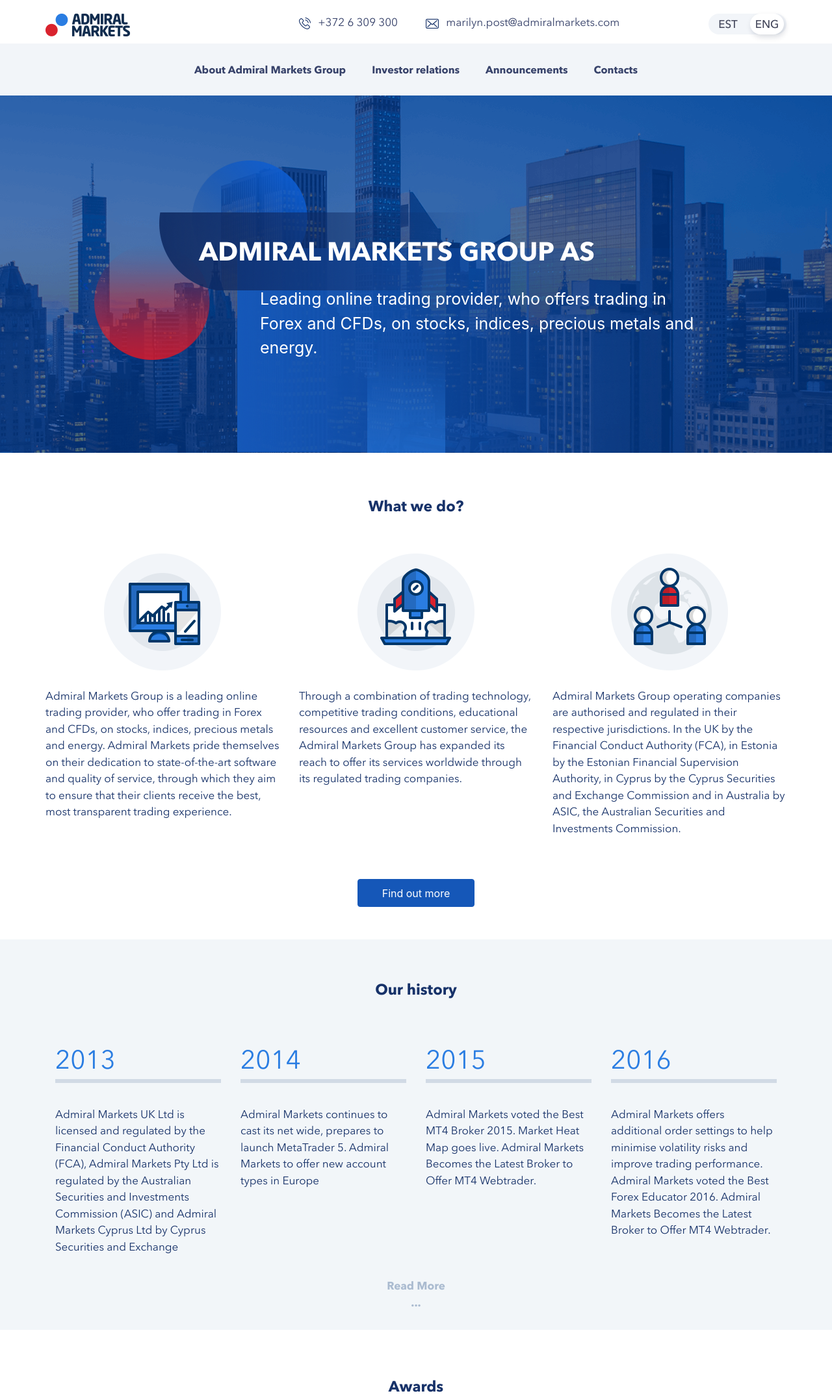
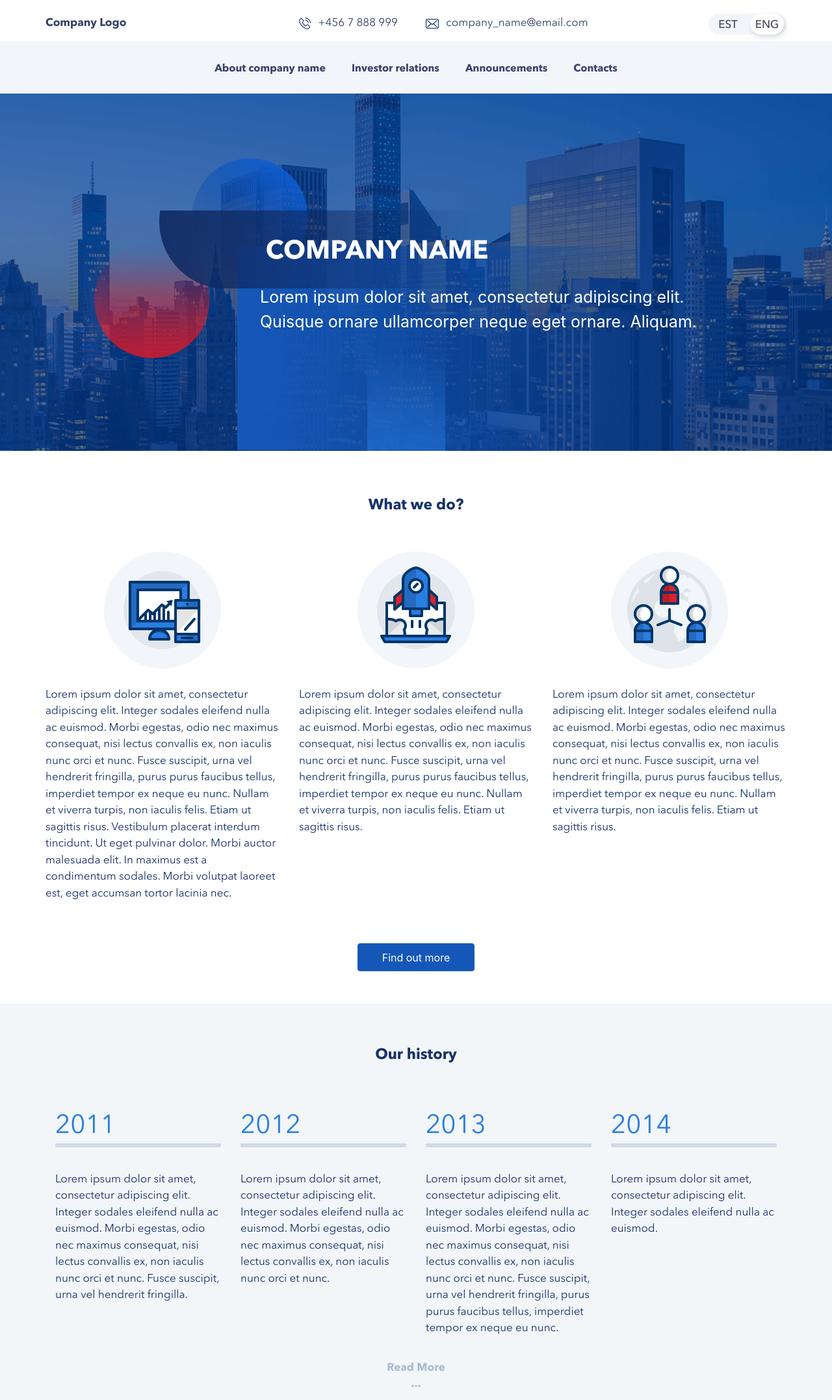
Before and after one commit to OleeeG1103/AdmiralMarket, a website: page docs/index.html in a window 1280 px wide. Shown: the top 2155 px of the page at 65% size. Drawn offline with nearby package versions, Linux system fonts and the light colour scheme; files whose address does not match are found by name.

Commit message:
ReProject (ReCss, ReHtml)

```diff
--- a/docs/index.html
+++ b/docs/index.html
@@ -4,7 +4,7 @@
 <head>
     <meta charset="UTF-8">
     <meta name="viewport" content="width=device-width, initial-scale=1, maximum-scale=1">
-    <title>Admiral Market</title>
+    <title>Company Name</title>
     <script src="https://ajax.googleapis.com/ajax/libs/jquery/1.9.1/jquery.min.js"></script>
     <link rel="stylesheet" href="css/style.css">
 
@@ -14,17 +14,17 @@
 <div class="container header">
     <div class="row">
         <div class="col-xl-2 offset-xl-0 col-lg-2 offset-lg-0 col-md-3 offset-md-0 col-sm-4 col-5 offset-0 logo">
-            <a href="index.html"><img src="img/am-logo.png" alt="am-logo"></a>
+            <a href="index.html">Company Logo</a>
         </div>
 
         <div class="col-xl-2 offset-xl-2 col-lg-3 offset-lg-1 col-md-3 phone">
             <img src="img/phone.png" alt="phone">
-            <span>+372 6 309 300</span>
+            <span>+456 7 888 999</span>
         </div>
 
         <div class="col-xl-4 col-lg-4 col-md-4 email">
             <img src="img/email-ico.png" alt="email">
-            <span>marilyn.post@admiralmarkets.com</span>
+            <span>company_name@email.com</span>
         </div>
 
         <div class="col-xl-2 col-lg-2 col-md-2 language-wrapper">
@@ -48,7 +48,7 @@
 <div class="container-fluid navigation-wrapper">
     <div class="row">
         <div class="col-xl-8 offset-xl-2 col-lg-10 offset-lg-1 col-md-12 navigation">
-    <span class="navigation__item">About Admiral Markets Group
+    <span class="navigation__item">About company name
     <ul class="navigation__item-open">
         <a href="#"><li>item 1</li></a>
         <a href="#"><li>item 2</li></a>
@@ -78,10 +78,10 @@
                 <div class="blue-ring"></div>
                 <div class="red-ring"></div>
                 <div class="heading">
-                    <span>ADMIRAL MARKETS GROUP AS</span>
+                    <span>COMPANY NAME</span>
                 </div>
                 <div class="big-blue-box">
-                    <span>Leading online trading provider, who offers trading in Forex and CFDs, on stocks, indices, precious metals and energy. </span>
+                    <span>Lorem ipsum dolor sit amet, consectetur adipiscing elit. Quisque ornare ullamcorper neque eget ornare. Aliquam. </span>
                     <div class="small-blue-box"></div>
                 </div>
             </div>
@@ -102,9 +102,7 @@
                 <img src="img/am-profider-icon.png" alt="icon">
             </div>
             <div class="text">
-                <p>Admiral Markets Group is a leading online trading provider, who offer trading in Forex and CFDs, on stocks, indices, precious metals and energy.
-                    Admiral Markets pride themselves on their dedication to state-of-the-art software and quality of service, through which they aim to ensure that their clients receive the best, most transparent trading experience.
-                </p>
+                <p>Lorem ipsum dolor sit amet, consectetur adipiscing elit. Integer sodales eleifend nulla ac euismod. Morbi egestas, odio nec maximus consequat, nisi lectus convallis ex, non iaculis nunc orci et nunc. Fusce suscipit, urna vel hendrerit fringilla, purus purus faucibus tellus, imperdiet tempor ex neque eu nunc. Nullam et viverra turpis, non iaculis felis. Etiam ut sagittis risus. Vestibulum placerat interdum tincidunt. Ut eget pulvinar dolor. Morbi auctor malesuada elit. In maximus est a condimentum sodales. Morbi volutpat laoreet est, eget accumsan tortor lacinia nec.
             </div>
         </div>
         <div class="col-xl-4 offset-xl-0 col-lg-4 offset-lg-0 col-md-4 offset-md-0 col-10 offset-1 information__card">
@@ -112,8 +110,7 @@
                 <img src="img/am-technology-icon.png" alt="icon">
             </div>
             <div class="text">
-                <p>Through a combination of trading technology, competitive trading conditions, educational resources and excellent customer service,
-                    the Admiral Markets Group has expanded its reach to offer its services worldwide through its regulated trading companies.
+                <p>Lorem ipsum dolor sit amet, consectetur adipiscing elit. Integer sodales eleifend nulla ac euismod. Morbi egestas, odio nec maximus consequat, nisi lectus convallis ex, non iaculis nunc orci et nunc. Fusce suscipit, urna vel hendrerit fringilla, purus purus faucibus tellus, imperdiet tempor ex neque eu nunc. Nullam et viverra turpis, non iaculis felis. Etiam ut sagittis risus.
                 </p>
             </div>
         </div>
@@ -122,10 +119,7 @@
                 <img src="img/am-team-icon.png" alt="icon">
             </div>
             <div class="text">
-                <p>Admiral Markets Group operating companies are authorised and regulated in their
-                    respective jurisdictions. In the UK by the Financial Conduct Authority (FCA), in Estonia by the Estonian Financial Supervision
-                    Authority, in Cyprus by the Cyprus Securities and Exchange Commission and in Australia by ASIC, the Australian Securities and
-                    Investments Commission.
+                <p>Lorem ipsum dolor sit amet, consectetur adipiscing elit. Integer sodales eleifend nulla ac euismod. Morbi egestas, odio nec maximus consequat, nisi lectus convallis ex, non iaculis nunc orci et nunc. Fusce suscipit, urna vel hendrerit fringilla, purus purus faucibus tellus, imperdiet tempor ex neque eu nunc. Nullam et viverra turpis, non iaculis felis. Etiam ut sagittis risus.
                 </p>
             </div>
         </div>
@@ -149,14 +143,32 @@
         <div class="row">
             <div class="col-xl-3 col-lg-3 col-md-3 history__year">
                 <div class="history__year-title">
+                    <span>2011</span>
+                </div>
+                <div class="history__year-text">
+                    <span>
+                        Lorem ipsum dolor sit amet, consectetur adipiscing elit. Integer sodales eleifend nulla ac euismod. Morbi egestas, odio nec maximus consequat, nisi lectus convallis ex, non iaculis nunc orci et nunc. Fusce suscipit, urna vel hendrerit fringilla.
+                    </span>
+                </div>
+            </div>
+            <div class="col-xl-3 col-lg-3 col-md-3 history__year">
+                <div class="history__year-title">
+                    <span>2012</span>
+                </div>
+                <div class="history__year-text">
+                    <span>
+                        Lorem ipsum dolor sit amet, consectetur adipiscing elit. Integer sodales eleifend nulla ac euismod. Morbi egestas, odio nec maximus consequat, nisi lectus convallis ex, non iaculis nunc orci et nunc.
+                    </span>
+                </div>
+            </div>
+            <div class="col-xl-3 col-lg-3 col-md-3 history__year">
+                <div class="history__year-title">
                     <span>2013</span>
                 </div>
                 <div class="history__year-text">
-                    <span>
-                        Admiral Markets UK Ltd is licensed and regulated by the Financial
-                        Conduct Authority (FCA), Admiral Markets Pty Ltd is regulated by the Australian Securities and Investments Commission (ASIC) and
-                        Admiral Markets Cyprus Ltd by Cyprus Securities and Exchange
-                    </span>
+                   <span>
+                       Lorem ipsum dolor sit amet, consectetur adipiscing elit. Integer sodales eleifend nulla ac euismod. Morbi egestas, odio nec maximus consequat, nisi lectus convallis ex, non iaculis nunc orci et nunc. Fusce suscipit, urna vel hendrerit fringilla, purus purus faucibus tellus, imperdiet tempor ex neque eu nunc.
+                   </span>
                 </div>
             </div>
             <div class="col-xl-3 col-lg-3 col-md-3 history__year">
@@ -165,27 +177,7 @@
                 </div>
                 <div class="history__year-text">
                     <span>
-                        Admiral Markets continues to cast its net wide, prepares to launch MetaTrader 5. Admiral Markets to offer new account types in Europe
-                    </span>
-                </div>
-            </div>
-            <div class="col-xl-3 col-lg-3 col-md-3 history__year">
-                <div class="history__year-title">
-                    <span>2015</span>
-                </div>
-                <div class="history__year-text">
-                   <span>
-                       Admiral Markets voted the Best MT4 Broker 2015. Market Heat Map goes live. Admiral Markets Becomes the Latest Broker to Offer MT4 Webtrader.
-                   </span>
-                </div>
-            </div>
-            <div class="col-xl-3 col-lg-3 col-md-3 history__year">
-                <div class="history__year-title">
-                    <span>2016</span>
-                </div>
-                <div class="history__year-text">
-                    <span>
-                        Admiral Markets offers additional order settings to help minimise volatility risks and improve trading performance. Admiral Markets voted the Best Forex Educator 2016. Admiral Markets Becomes the Latest Broker to Offer MT4 Webtrader.
+                        Lorem ipsum dolor sit amet, consectetur adipiscing elit. Integer sodales eleifend nulla ac euismod.
                     </span>
                 </div>
             </div>
@@ -248,15 +240,12 @@
     <div class="container footer">
         <div class="row">
             <div class="col-xl-2 col-lg-2 col-md-3 col-sm-12 footer__logo">
-                <span>
-                <img src="img/am-footer-logo.png" alt="icon">
-                </span>
+                <a href="index.html">Company Logo</a>
             </div>
 
             <div class="col-xl-10 col-lg-10 col-md-9 col-sm-12 footer__text">
                 <span>
-                    Risk warning: Please note that various companies offering services under the trademark Admiral Markets are separate legal entities.
-The company, which is providing services under the Admiral Markets trademark in the country of your residence, may not be regulated by the above referred financial regulatory authorities.
+                    Lorem ipsum dolor sit amet, consectetur adipiscing elit. Integer sodales eleifend nulla ac euismod. Morbi egestas, odio nec maximus consequat, nisi lectus convallis ex, non iaculis nunc orci et nunc. Fusce suscipit, urna vel hendrerit fringilla, purus purus faucibus tellus, imperdiet tempor ex neque eu nunc.
                 </span>
             </div>
         </div>
@@ -280,7 +269,7 @@
                            <div class="card-header" id="headingOne">
                                <h5 class="mb-0">
                                    <button class="btn btn-link" type="button" data-toggle="collapse" data-target="#collapseOne" aria-expanded="false" aria-controls="collapseOne">
-                                       <span>About Admiral Markets Group</span><img src="img/open.svg">
+                                       <span>About company name</span><img src="img/open.svg">
                                    </button>
                                </h5>
                            </div>
@@ -325,10 +314,8 @@
                        </div>
                    </div>
                        </div></li>
-                    <li class="list-group-item">About Admiral Markets Group</li>
-                    <li class="list-group-item">Investor relations</li>
-                    <li class="list-group-item">Announcements</li>
-                    <li class="list-group-item">Contacts</li>
+                   <li class="list-group-item">Announcements</li>
+                   <li class="list-group-item">Contacts</li>
 
                 </ul>
             </div>
@@ -336,10 +323,10 @@
                 <ul class="list-group">
                     <li class="list-group-item">
                         <img src="img/phoneTell.svg" alt="phone">
-                        <span>+372 6 309 300</span></li>
+                        <span>+456 7 888 999</span></li>
                     <li class="list-group-item">
                         <img src="img/phoneEmail.svg" alt="email">
-                        <span>marilyn.post@admiralmarkets.com</span>
+                        <span>company_name@email.com</span>
                     </li>
                     <li class="list-group-item ">
                         <div class="language">
```
Also changed, not shown: docs/css/style.css.
